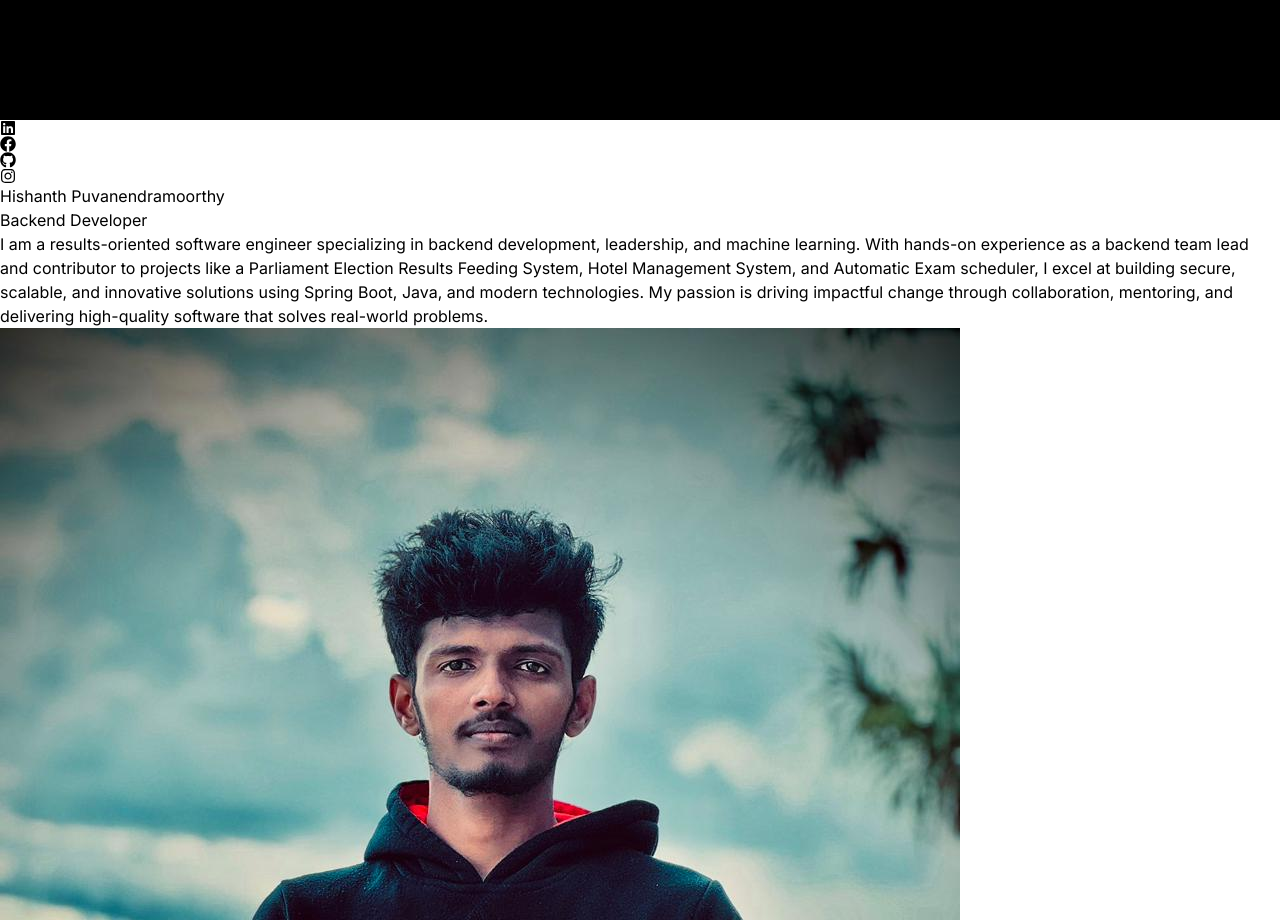
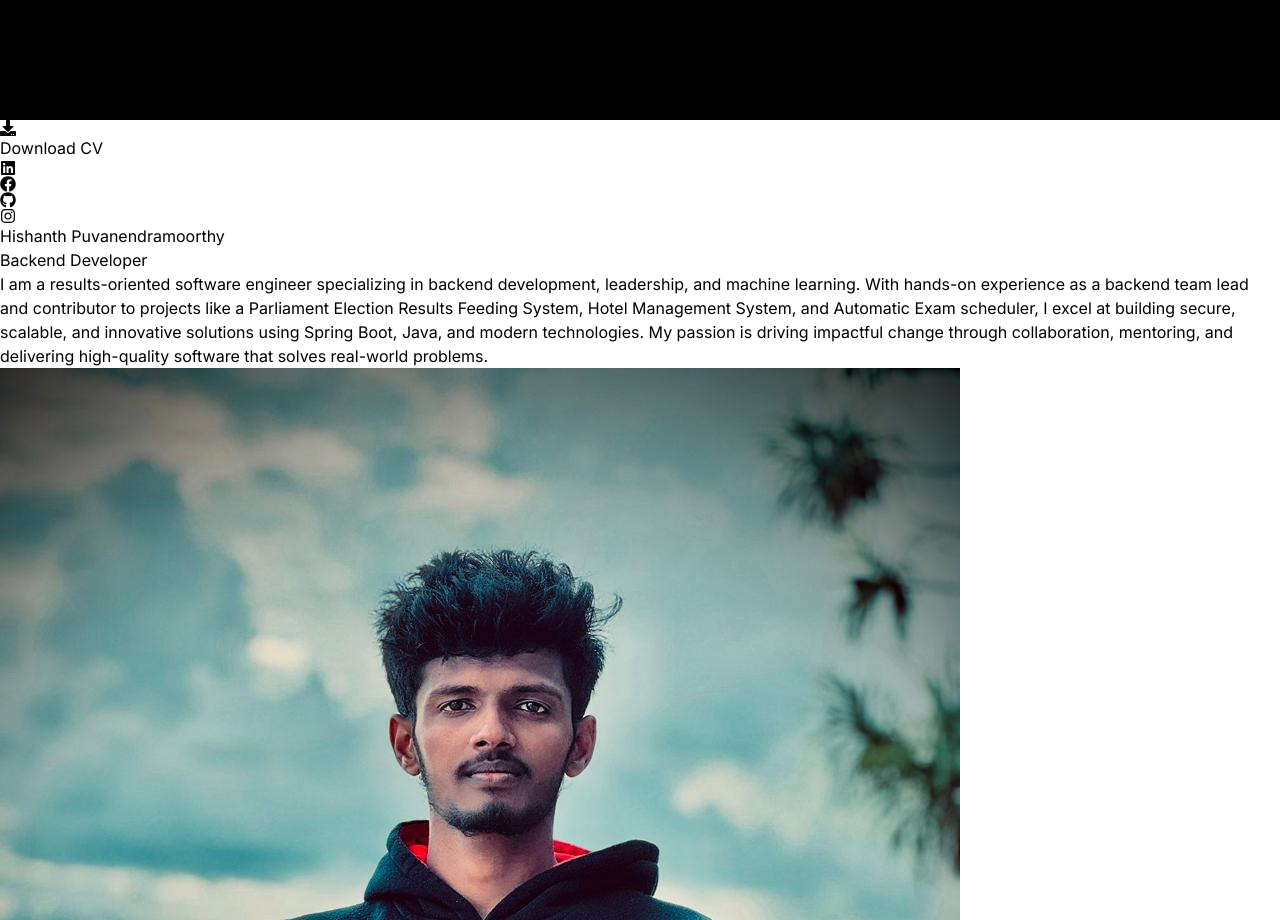
Before and after one commit to hishanthp1231/My_Portfolio, a React (Vite) app: page / in a window 1280 px wide. Shown: the part 1160-2080 px from the top of the page. Built offline with nearby package versions, Linux system fonts and the light colour scheme.

Commit message:
Add CV download button to navbar with modern styling

```diff
--- a/src/Components/NavBar.jsx
+++ b/src/Components/NavBar.jsx
@@ -1,16 +1,27 @@
 import Logo from "../assets/Logo.png";
-import { FaLinkedin, FaFacebook, FaGithub, FaInstagram } from "react-icons/fa";
+import { FaLinkedin, FaFacebook, FaGithub, FaInstagram, FaDownload } from "react-icons/fa";
 
 const NavBar = () => {
   return (
     <nav className="flex items-center justify-between px-6 py-4">
       <img src={Logo} alt="Logo" className="h-10" />
 
-      <div className="flex gap-6 text-2xl">
-        <a href="https://www.linkedin.com/in/hishanth-p-a28b48383/" target="_blank"><FaLinkedin /></a>
-        <a href="https://www.facebook.com/share/1HCTUHzu1w/?mibextid=wwXIfr" target="_blank"><FaFacebook /></a>
-        <a href="https://github.com/hishanthp1231" target="_blank"><FaGithub /></a>
-        <a href="https://www.instagram.com/puva_hisha?igsh=czl3cHVwZ2xib3l2&utm_source=qr" target="_blank"><FaInstagram /></a>
+      <div className="flex items-center gap-6">
+        <a
+          href="/CV.pdf"
+          download="Hishanth_CV.pdf"
+          className="flex items-center gap-2 px-4 py-2 bg-gradient-to-r from-purple-500 to-pink-500 rounded-lg text-white font-medium hover:from-purple-600 hover:to-pink-600 transition-all duration-300 hover:shadow-lg hover:scale-105"
+        >
+          <FaDownload />
+          <span>Download CV</span>
+        </a>
+
+        <div className="flex gap-6 text-2xl">
+          <a href="https://www.linkedin.com/in/hishanth-p-a28b48383/" target="_blank"><FaLinkedin /></a>
+          <a href="https://www.facebook.com/share/1HCTUHzu1w/?mibextid=wwXIfr" target="_blank"><FaFacebook /></a>
+          <a href="https://github.com/hishanthp1231" target="_blank"><FaGithub /></a>
+          <a href="https://www.instagram.com/puva_hisha?igsh=czl3cHVwZ2xib3l2&utm_source=qr" target="_blank"><FaInstagram /></a>
+        </div>
       </div>
     </nav>
   );
```
